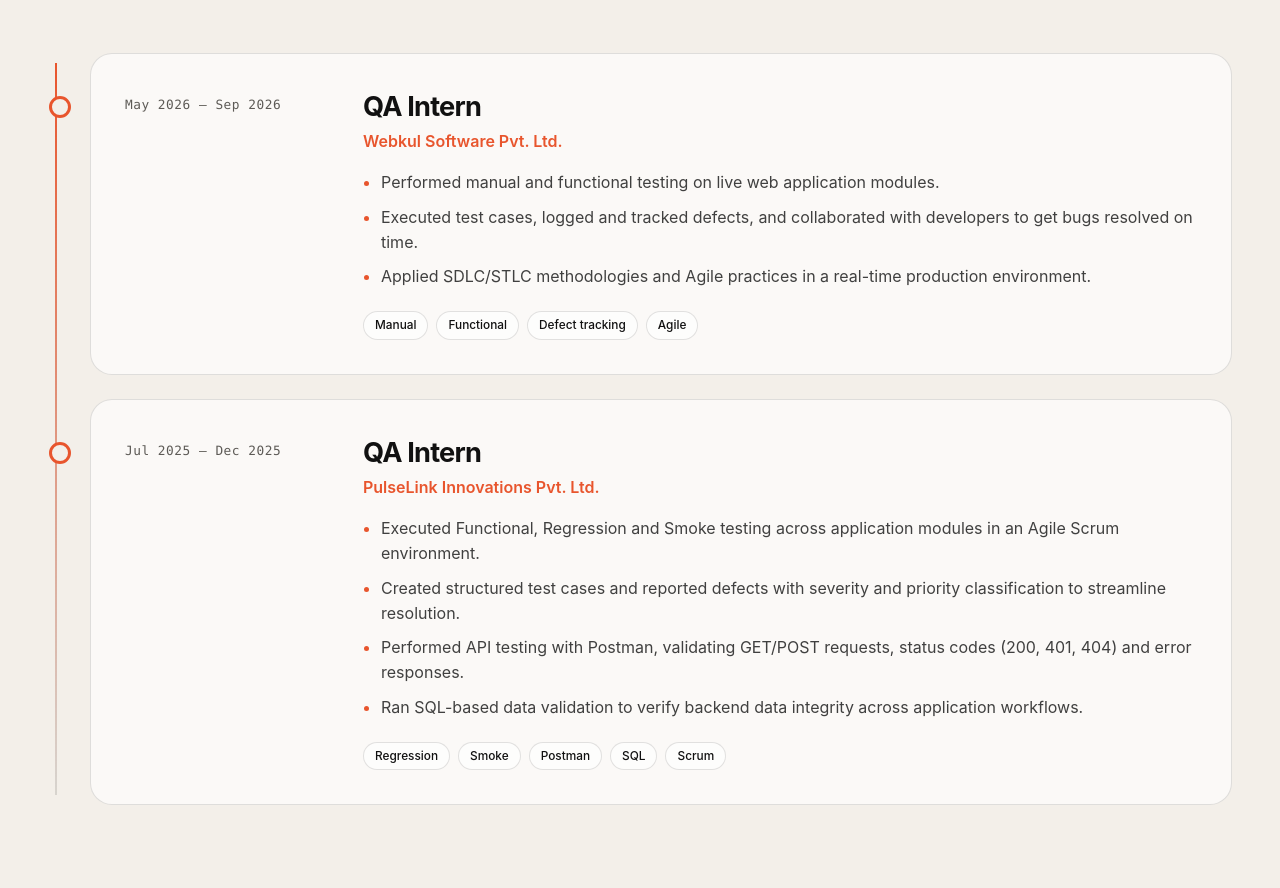
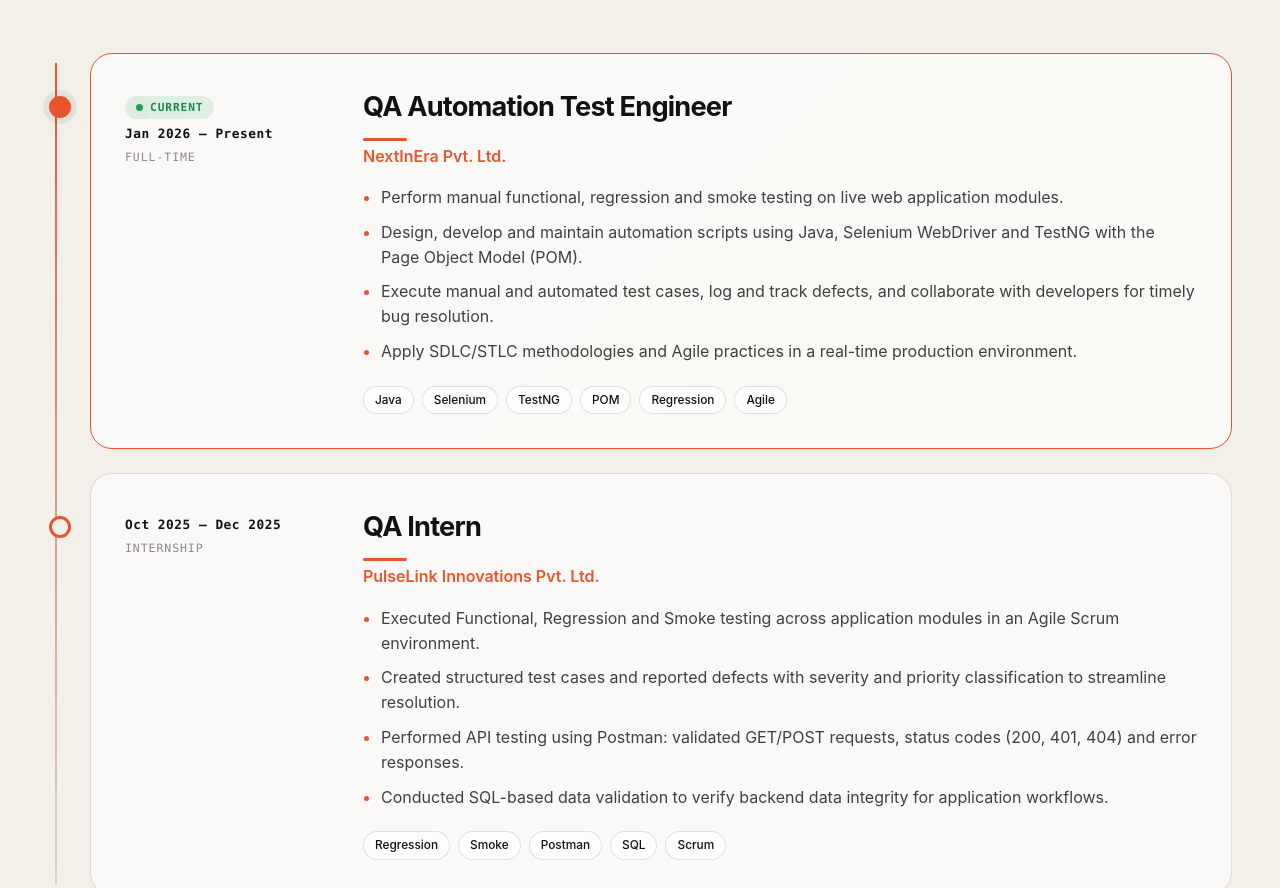
Before and after one commit to rishabh8870/portfolio, a plain HTML site: page index.html in a window 1280 px wide. Shown: the part 2002-2890 px from the top of the page. Drawn offline with Linux system fonts and the light colour scheme.

Commit message:
Update experience section to match resume and polish timeline styling
Co-Authored-By: Claude Sonnet 5.5 <noreply@anthropic.com>

```diff
--- a/index.html
+++ b/index.html
@@ -130,30 +130,38 @@
       </div>
 
       <div class="timeline">
-        <article class="role sr spot">
-          <div class="role-when">May 2026 – Sep 2026</div>
+        <article class="role role-current sr spot">
+          <div class="role-when">
+            <span class="live-badge"><i></i>Current</span>
+            <strong>Jan 2026 – Present</strong>
+            <small>Full-time</small>
+          </div>
           <div class="role-body">
-            <h3>QA Intern</h3>
-            <p class="role-co">Webkul Software Pvt. Ltd.</p>
+            <h3>QA Automation Test Engineer</h3>
+            <p class="role-co">NextInEra Pvt. Ltd.</p>
             <ul>
-              <li>Performed manual and functional testing on live web application modules.</li>
-              <li>Executed test cases, logged and tracked defects, and collaborated with developers to get bugs resolved on time.</li>
-              <li>Applied SDLC/STLC methodologies and Agile practices in a real-time production environment.</li>
+              <li>Perform manual functional, regression and smoke testing on live web application modules.</li>
+              <li>Design, develop and maintain automation scripts using Java, Selenium WebDriver and TestNG with the Page Object Model (POM).</li>
+              <li>Execute manual and automated test cases, log and track defects, and collaborate with developers for timely bug resolution.</li>
+              <li>Apply SDLC/STLC methodologies and Agile practices in a real-time production environment.</li>
             </ul>
-            <div class="tag-row"><span>Manual</span><span>Functional</span><span>Defect tracking</span><span>Agile</span></div>
+            <div class="tag-row"><span>Java</span><span>Selenium</span><span>TestNG</span><span>POM</span><span>Regression</span><span>Agile</span></div>
           </div>
         </article>
 
         <article class="role sr spot">
-          <div class="role-when">Jul 2025 – Dec 2025</div>
+          <div class="role-when">
+            <strong>Oct 2025 – Dec 2025</strong>
+            <small>Internship</small>
+          </div>
           <div class="role-body">
             <h3>QA Intern</h3>
             <p class="role-co">PulseLink Innovations Pvt. Ltd.</p>
             <ul>
               <li>Executed Functional, Regression and Smoke testing across application modules in an Agile Scrum environment.</li>
               <li>Created structured test cases and reported defects with severity and priority classification to streamline resolution.</li>
-              <li>Performed API testing with Postman, validating GET/POST requests, status codes (200, 401, 404) and error responses.</li>
-              <li>Ran SQL-based data validation to verify backend data integrity across application workflows.</li>
+              <li>Performed API testing using Postman: validated GET/POST requests, status codes (200, 401, 404) and error responses.</li>
+              <li>Conducted SQL-based data validation to verify backend data integrity for application workflows.</li>
             </ul>
             <div class="tag-row"><span>Regression</span><span>Smoke</span><span>Postman</span><span>SQL</span><span>Scrum</span></div>
           </div>
--- a/sections.css
+++ b/sections.css
@@ -326,6 +326,31 @@ html { scroll-padding-top: 76px; }
 }
 .role li::marker, .project li::marker { color: var(--accent); }
 
+.role-when { display: flex; flex-direction: column; gap: 6px; align-items: flex-start; }
+.role-when strong { color: var(--ink, #111); font-weight: 600; }
+.role-when small { font-size: 0.72rem; text-transform: uppercase; letter-spacing: 0.08em; opacity: 0.7; }
+.live-badge {
+  display: inline-flex; align-items: center; gap: 7px;
+  padding: 4px 11px; border-radius: 999px;
+  font-size: 0.7rem; font-weight: 600; letter-spacing: 0.08em; text-transform: uppercase;
+  background: rgba(34, 160, 90, 0.12); color: #1b8a4c;
+}
+.live-badge i {
+  width: 7px; height: 7px; border-radius: 50%; background: #22a05a;
+  animation: livePulse 1.8s ease-out infinite;
+}
+@keyframes livePulse {
+  0% { box-shadow: 0 0 0 0 rgba(34, 160, 90, 0.55); }
+  100% { box-shadow: 0 0 0 9px rgba(34, 160, 90, 0); }
+}
+.role-current { border-color: var(--accent); background: linear-gradient(135deg, var(--card), rgba(255, 255, 255, 0.6)); }
+.role-current::after { background: var(--accent); box-shadow: 0 0 0 6px rgba(0, 0, 0, 0.06); }
+.role-body h3::after {
+  content: ""; display: block; width: 44px; height: 3px; margin-top: 12px;
+  border-radius: 2px; background: var(--accent);
+}
+@media (prefers-reduced-motion: reduce) { .live-badge i { animation: none; } }
+
 /* ---- projects ---- */
 .project-grid {
   display: grid;
```
